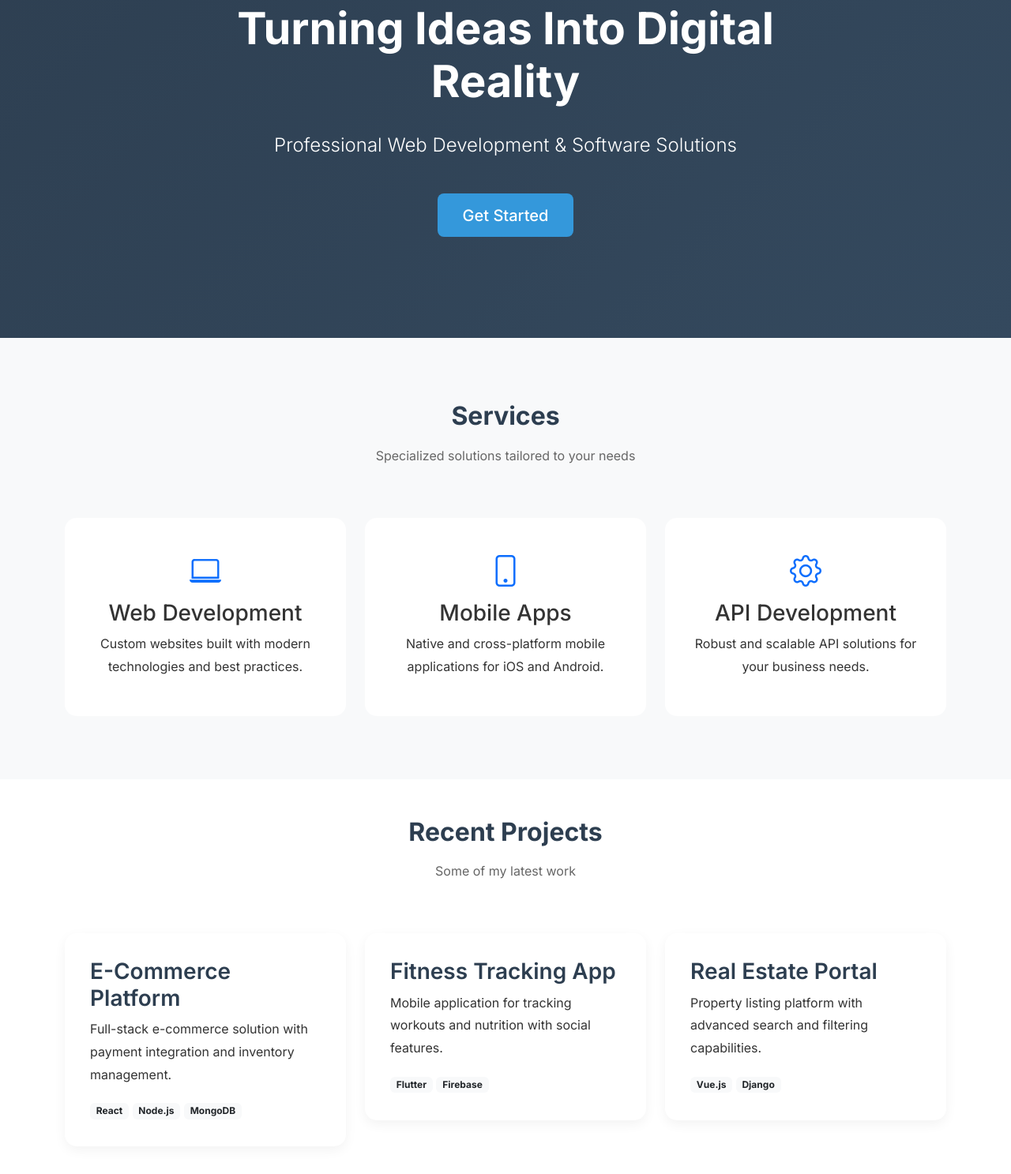
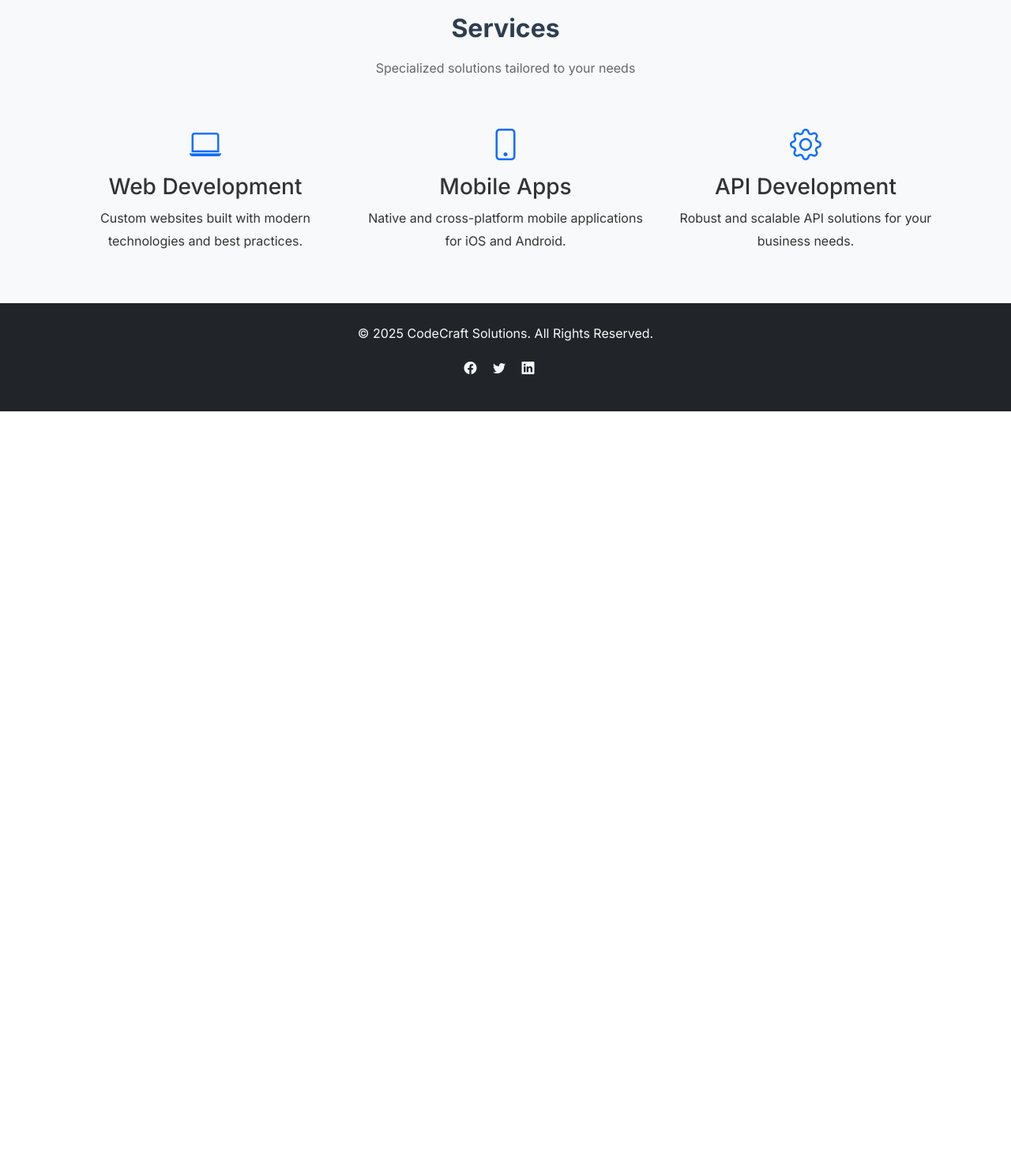
Before and after one commit to AhmedAdam1998/Milestone-Project-1, a plain HTML site: page index.html in a window 1280 px wide. Shown: the part 442-1929 px from the top of the page at 79% size. After the commit the page ends 963 px from the top, so only its background shows below. Drawn offline with nearby package versions, Linux system fonts and the light colour scheme.

Commit message:
Added footer + nav bar + removed unnecesary code

```diff
--- a/index.html
+++ b/index.html
@@ -10,8 +10,9 @@
     <link href="css/style.css" rel="stylesheet">
 </head>
 <body>
-    <!-- Navigation -->
-    <nav class="navbar navbar-expand-lg navbar-dark">
+    <!-- Header with Navigation -->
+    <header>
+        <nav class="navbar navbar-expand-lg navbar-dark bg-dark sticky-top">
             <div class="container">
                 <a class="navbar-brand" href="#">CodeCraft</a>
                 <button class="navbar-toggler" type="button" data-bs-toggle="collapse" data-bs-target="#navbarNav">
@@ -32,45 +33,36 @@
                 </div>
             </div>
         </nav>
+    </header>
 
     <!-- Hero Section -->
-    <div class="hero-section">
-        <img src="img/logo-img.png" alt="profilePic" class="logo-bg">
+    <div class="hero-section bg-light text-center py-5">
         <div class="container">
-            <div class="row">
-                <div class="col-lg-8 mx-auto text-center">
             <h1>Turning Ideas Into Digital Reality</h1>
             <p class="lead">Professional Web Development & Software Solutions</p>
             <a href="contact.html" class="btn btn-primary btn-lg mt-4">Get Started</a>
         </div>
     </div>
-        </div>
-    </div>
 
     <!-- Services Section -->
-    <div class="services-section">
+    <div class="services-section py-5">
         <div class="container">
-            <div class="section-header">
+            <div class="section-header mb-5">
                 <h2>Services</h2>
                 <p>Specialized solutions tailored to your needs</p>
             </div>
             <div class="row">
-                <div class="col-md-4">
-                    <div class="service-item">
+                <div class="col-md-4 text-center">
                     <i class="bi bi-laptop fs-1 text-primary mb-3"></i>
                     <h3>Web Development</h3>
                     <p>Custom websites built with modern technologies and best practices.</p>
                 </div>
-                </div>
-                <div class="col-md-4">
-                    <div class="service-item">
+                <div class="col-md-4 text-center">
                     <i class="bi bi-phone fs-1 text-primary mb-3"></i>
                     <h3>Mobile Apps</h3>
                     <p>Native and cross-platform mobile applications for iOS and Android.</p>
                 </div>
-                </div>
-                <div class="col-md-4">
-                    <div class="service-item">
+                <div class="col-md-4 text-center">
                     <i class="bi bi-gear fs-1 text-primary mb-3"></i>
                     <h3>API Development</h3>
                     <p>Robust and scalable API solutions for your business needs.</p>
@@ -78,48 +70,18 @@
             </div>
         </div>
     </div>
+
+    <!-- Footer -->
+    <footer class="bg-dark text-light py-4">
+        <div class="container text-center">
+            <p>&copy; 2025 CodeCraft Solutions. All Rights Reserved.</p>
+            <p>
+                <a href="#" class="text-light me-3"><i class="bi bi-facebook"></i></a>
+                <a href="#" class="text-light me-3"><i class="bi bi-twitter"></i></a>
+                <a href="#" class="text-light me-3"><i class="bi bi-linkedin"></i></a>
+            </p>
         </div>
-
-    <!-- Recent Projects -->
-    <div class="container my-5">
-        <div class="section-header">
-            <h2>Recent Projects</h2>
-            <p>Some of my latest work</p>
-        </div>
-        <div class="row">
-            <div class="col-md-4">
-                <div class="project-card">
-                    <h3>E-Commerce Platform</h3>
-                    <p>Full-stack e-commerce solution with payment integration and inventory management.</p>
-                    <div class="tech-stack">
-                        <span class="badge bg-light text-dark">React</span>
-                        <span class="badge bg-light text-dark">Node.js</span>
-                        <span class="badge bg-light text-dark">MongoDB</span>
-                    </div>
-                </div>
-            </div>
-            <div class="col-md-4">
-                <div class="project-card">
-                    <h3>Fitness Tracking App</h3>
-                    <p>Mobile application for tracking workouts and nutrition with social features.</p>
-                    <div class="tech-stack">
-                        <span class="badge bg-light text-dark">Flutter</span>
-                        <span class="badge bg-light text-dark">Firebase</span>
-                    </div>
-                </div>
-            </div>
-            <div class="col-md-4">
-                <div class="project-card">
-                    <h3>Real Estate Portal</h3>
-                    <p>Property listing platform with advanced search and filtering capabilities.</p>
-                    <div class="tech-stack">
-                        <span class="badge bg-light text-dark">Vue.js</span>
-                        <span class="badge bg-light text-dark">Django</span>
-                    </div>
-                </div>
-            </div>
-        </div>
-    </div>
+    </footer>
 
     <script src="https://cdn.jsdelivr.net/npm/bootstrap@5.3.2/dist/js/bootstrap.bundle.min.js"></script>
 </body>
```
Lines whose indentation alone changed are shown as unchanged.
